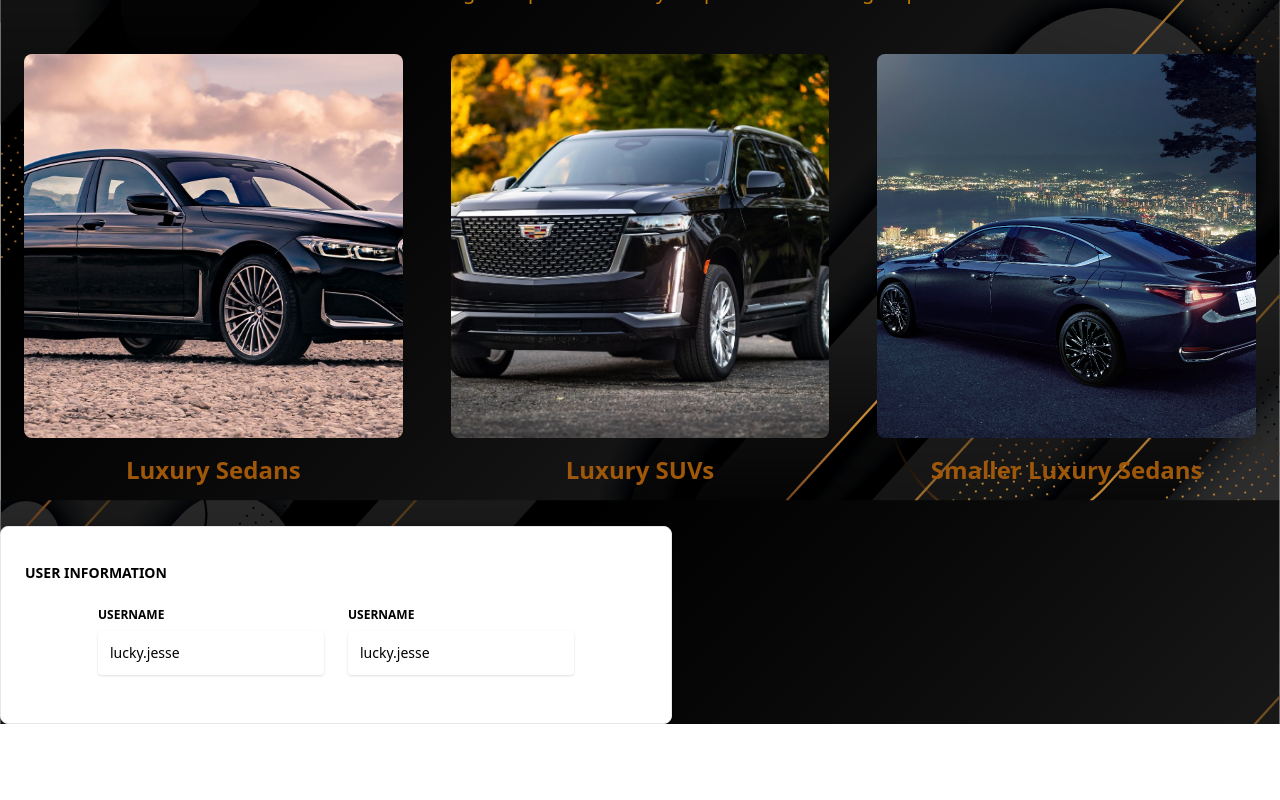
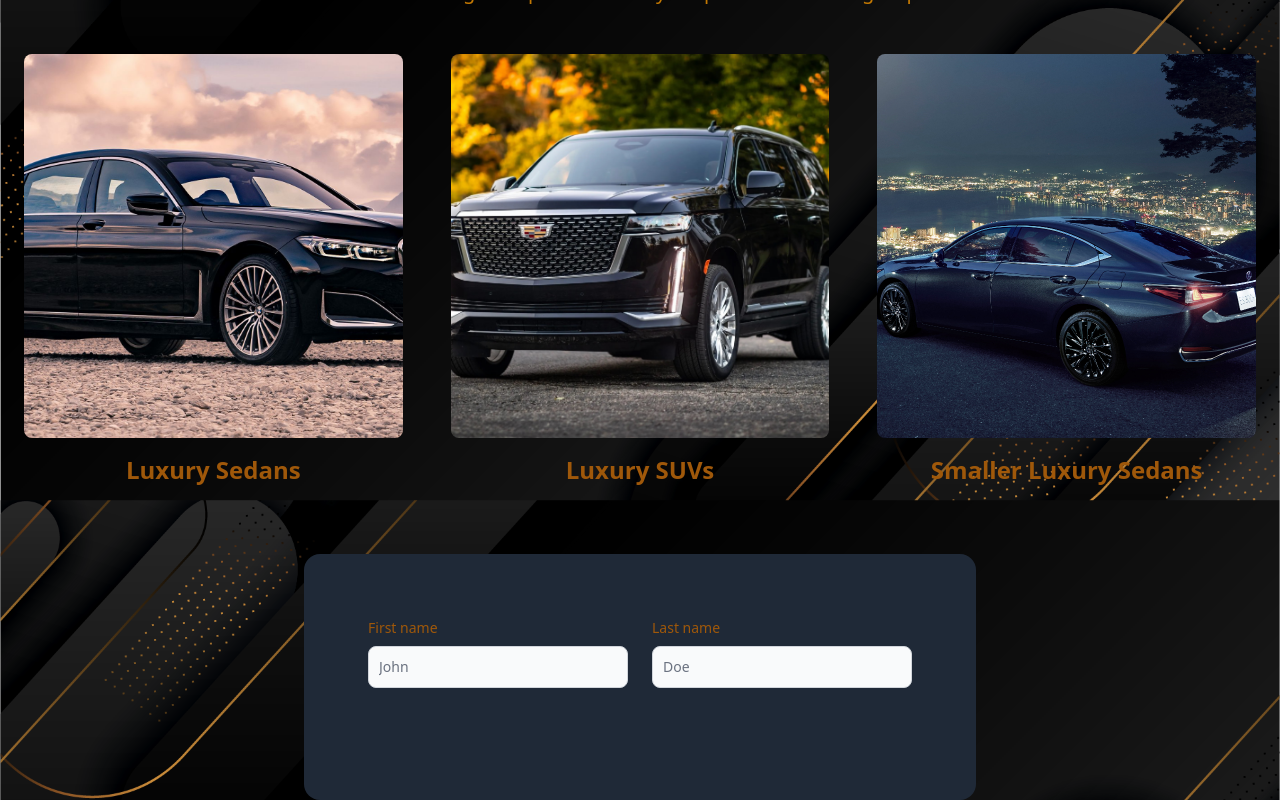
Before and after one commit to TigranBalayan10/bm-limo, a React (Create React App) app in the folder client/: page / in a window 1280 px wide. Shown: the part 1106-1906 px from the top of the page. Before the commit the page ends 1830 px from the top, so only its background shows below. Built offline with nearby package versions, Linux system fonts and the light colour scheme.

Commit message:
sedan card with routing

```diff
--- a/client/package.json
+++ b/client/package.json
@@ -3,14 +3,17 @@
   "version": "0.1.0",
   "private": true,
   "dependencies": {
+    "@fortawesome/free-solid-svg-icons": "^6.4.0",
+    "@fortawesome/react-fontawesome": "^0.2.0",
     "@headlessui/react": "^1.7.14",
     "@material-tailwind/react": "^2.0.1",
     "@testing-library/jest-dom": "^5.16.5",
     "@testing-library/react": "^13.4.0",
     "@testing-library/user-event": "^13.5.0",
     "flowbite": "^1.6.5",
-    "flowbite-react": "^0.4.4",
+    "flowbite-react": "^0.4.6",
     "react": "^18.2.0",
+    "react-datepicker": "^4.11.0",
     "react-dom": "^18.2.0",
     "react-router-dom": "^6.11.2",
     "react-scripts": "5.0.1",
--- a/client/src/App.js
+++ b/client/src/App.js
@@ -5,6 +5,7 @@ import Navigation from "./Pages/Navigation";
 import Home from "./Pages/Home";
 import Fleet from "./Pages/Fleet";
 import Quote from "./Pages/Quote";
+import Sedancard from "./Components/Sedancard";
 
 function App() {
   return (
@@ -15,6 +16,7 @@ function App() {
           <Routes>
             <Route path="/" element={<Home />} />
             <Route path="/fleet" element={<Fleet />} />
+            <Route path="/fleet-sedan" element={<Sedancard />} />
             <Route path="/price" element={<h1>Contact</h1>} />
             <Route path="/quote" element={<Quote />} />
             <Route path="*" element={<h1>Not Found</h1>} />
--- /dev/null
+++ b/client/src/Components/Sedancard.js
@@ -0,0 +1,63 @@
+import React from "react";
+import { FontAwesomeIcon } from "@fortawesome/react-fontawesome";
+import { faUser, faSuitcase, faMinus } from "@fortawesome/free-solid-svg-icons";
+
+const Sedancard = () => {
+  return (
+    <div className="flex items-center justify-center w-full mt-6">
+      <div className="max-w-lg bg-gray-200 border border-white rounded-lg shadow-slate-200">
+        <img
+          className="rounded-t-lg"
+          src={require("../Media/BMW.jpg")}
+          alt=""
+        />
+        <div className="p-5">
+          <h5 className="mb-2 text-2xl font-bold tracking-tight text-gray-900">
+            Luxury Sedans Fleet
+          </h5>
+          <div>
+            <p className="font-normal text-gray-700">
+              BMW 7-Series, Mercedes-Benz S-Class, Lexus LS
+            </p>
+            <div className="text-xl mb-2">
+              <FontAwesomeIcon
+                className="mr-2"
+                icon={faUser}
+                style={{ color: "#b38300" }}
+              />
+              4
+              <FontAwesomeIcon
+                className="ml-2"
+                icon={faMinus}
+                rotation={90}
+                style={{ color: "#b38300" }}
+              />
+              <FontAwesomeIcon
+                className="ml-2 mr-2"
+                icon={faSuitcase}
+                style={{ color: "#b38300" }}
+              />
+              3
+              <ul className="list-disc ml-5 text-sm">
+                <li>New rear-seat entertainment system and Wi-Fi</li>
+                <li>Black exterior</li>
+                <li>Leather interior</li>
+                <li>Large cargo space</li>
+                <li>Individual climate control</li>
+                <li>Complimentary bottled water</li>
+              </ul>
+            </div>
+          </div>
+          <button
+            type="button"
+            className="py-2.5 px-5 mr-2 mb-2 text-sm font-medium rounded-lg border focus:ring-gray-700 bg-gray-800 text-gray-400 border-gray-600 hover:text-white hover:bg-gray-700"
+          >
+           Book Now
+          </button>
+        </div>
+      </div>
+    </div>
+  );
+};
+
+export default Sedancard;
--- a/client/src/Pages/Quote.js
+++ b/client/src/Pages/Quote.js
@@ -2,45 +2,45 @@ import React, { useState } from "react";
 import { Link } from "react-router-dom";
 
 const Quote = () => {
-  const [inputValue, setInputValue] = useState("");
-
-  const handleChange = (e) => {
-    setInputValue(e.target.value);
-  };
+  const inputClass =
+    "bg-gray-50 border border-gray-300 text-gray-900 text-sm rounded-lg focus:ring-yellow-400 focus:border-yellow-300 block w-full p-2.5";
 
   return (
-    <div className="container max-w-2xl p-6 bg-white border border-gray-200 rounded-lg shadow dark:bg-gray-800 dark:border-gray-700 items-center">
-      <h6 className="text-blueGray-400 text-sm mt-3 mb-6 font-bold uppercase">
-        User Information
-      </h6>
-      <div className="flex flex-wrap gird gap-6 mb-6 md:grid-cols-2 justify-center">
-        <div>
+    <div className="max-w-2xl mx-auto  bg-gray-800 rounded-2xl p-16 mt-7">
+      <form>
+        <div className="grid gap-6 mb-6 lg:grid-cols-2">
+          <div>
             <label
-              className="block uppercase text-blueGray-600 text-xs font-bold mb-2"
-              htmlfor="grid-password"
+              for="first_name"
+              className="block mb-2 text-sm font-medium text-yellow-600"
             >
-              Username
+              First name
             </label>
             <input
               type="text"
-              className="border-0 px-3 py-3 placeholder-blueGray-300 text-blueGray-600 bg-white rounded text-sm shadow focus:outline-none focus:ring w-full ease-linear transition-all duration-150"
-              value="lucky.jesse"
+              id="first_name"
+              className={inputClass}
+              placeholder="John"
             />
-        </div>
-        <div>
+          </div>
+          <div>
             <label
-              className="block uppercase text-blueGray-600 text-xs font-bold mb-2"
-              htmlfor="grid-password"
+              for="first_name"
+              className="block mb-2 text-sm font-medium text-yellow-600"
             >
-              Username
+              Last name
             </label>
             <input
               type="text"
-              className="border-0 px-3 py-3 placeholder-blueGray-300 text-blueGray-600 bg-white rounded text-sm shadow focus:outline-none focus:ring w-full ease-linear transition-all duration-150"
-              value="lucky.jesse"
+              id="first_name"
+              className={inputClass}
+              placeholder="Doe"
             />
+          </div>
+          <div>
+          </div>
         </div>
-      </div>
+      </form>
     </div>
   );
 };
--- a/client/tailwind.config.js
+++ b/client/tailwind.config.js
@@ -4,6 +4,7 @@ module.exports = {
     "./src/**/*.{js,jsx,ts,tsx}",
     "node_modules/flowbite-react/**/*.{js,jsx,ts,tsx}",
   ],
+
   theme: {
     extend: {},
   },
```
Also changed, not shown: 1 other file (tests, documents, lock files or other folders).
